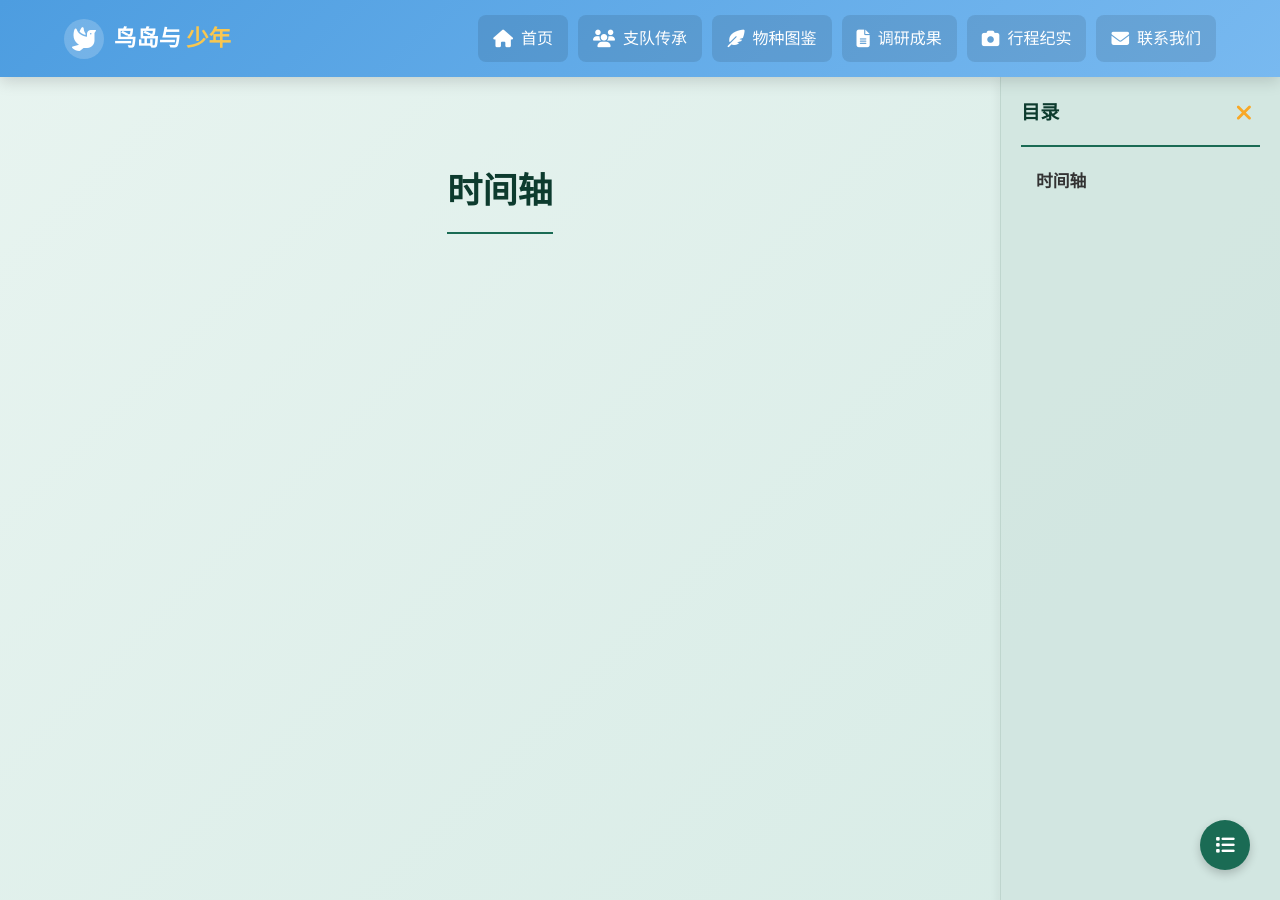
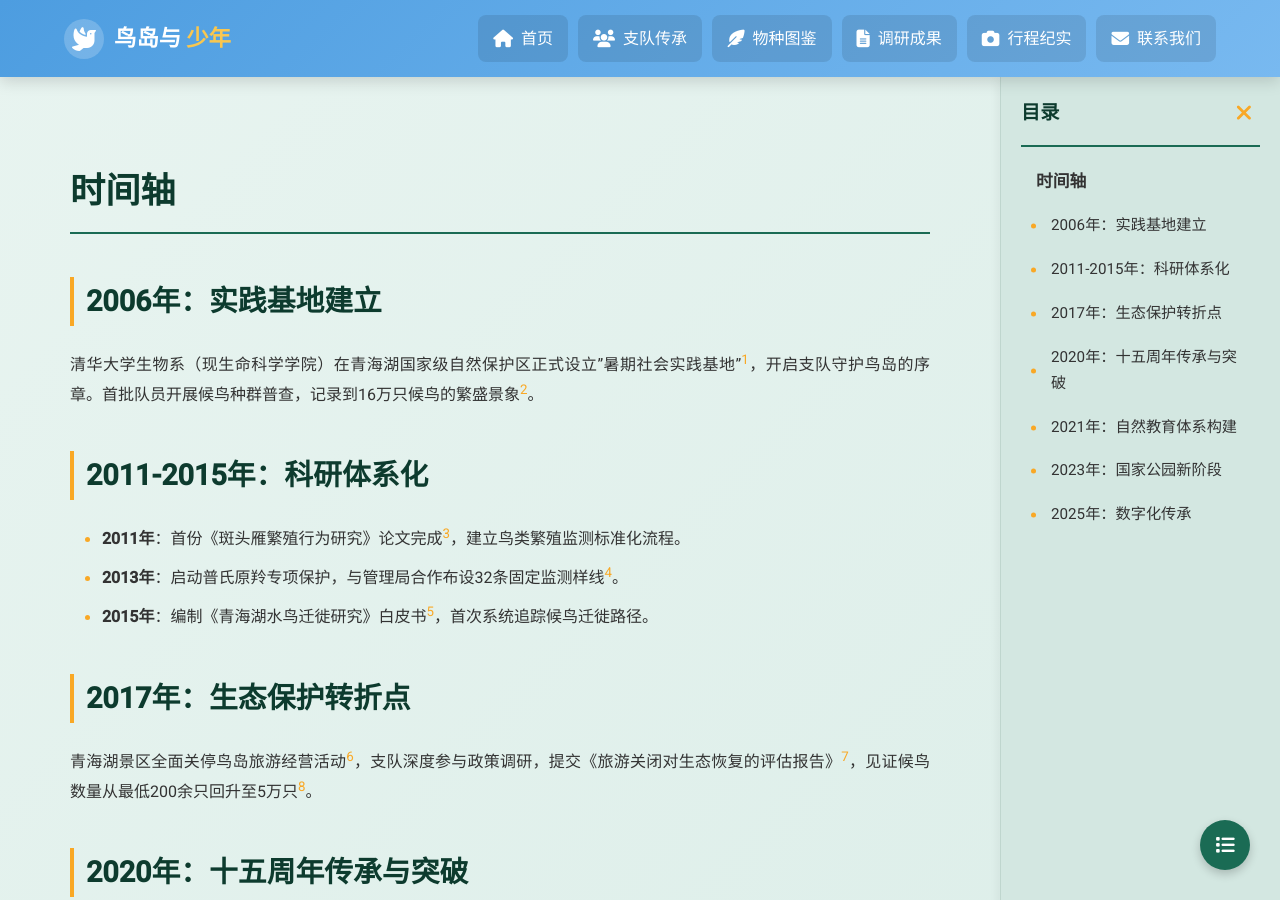
Before and after one commit to zf-li23/tsinghua_birdisland.github.io, a Jekyll site: the page built from about/timeline.md, in a window 1280 px wide and 900 px high. Built offline with Jekyll 4.4.1, drawn with Linux system fonts in a browser that asks for light colours; some of the changed text lies outside the part shown.

Commit message:
Update timeline.md

```diff
--- a/about/timeline.md
+++ b/about/timeline.md
@@ -5,3 +5,53 @@
 ---
 
 # 时间轴
+
+## 2006年：实践基地建立
+清华大学生物系（现生命科学学院）在青海湖国家级自然保护区正式设立"暑期社会实践基地"[^1]，开启支队守护鸟岛的序章。首批队员开展候鸟种群普查，记录到16万只候鸟的繁盛景象[^2]。
+
+## 2011-2015年：科研体系化
+- **2011年**：首份《斑头雁繁殖行为研究》论文完成[^3]，建立鸟类繁殖监测标准化流程。
+- **2013年**：启动普氏原羚专项保护，与管理局合作布设32条固定监测样线[^4]。
+- **2015年**：编制《青海湖水鸟迁徙研究》白皮书[^5]，首次系统追踪候鸟迁徙路径。
+
+## 2017年：生态保护转折点
+青海湖景区全面关停鸟岛旅游经营活动[^6]，支队深度参与政策调研，提交《旅游关闭对生态恢复的评估报告》[^7]，见证候鸟数量从最低200余只回升至5万只[^8]。
+
+## 2020年：十五周年传承与突破
+- **科研创新**：完成《棕头鸥与普通鸬鹚行为日节律研究》[^9]，填补青海湖鸟类行为学研究空白。
+- **社区共治**：出版《石乃亥乡人文访谈录》[^10]，记录30余位藏族"协管员"志愿保护故事。
+- **科普里程碑**：编印《青海湖水鸟70种》图鉴[^11]，发放500余册至当地社区。
+
+## 2021年：自然教育体系构建
+设计首套"青海湖鸟岛湿地自然体验课程"[^12]，获保护区采纳为中小学研学标准课程[^13]。
+
+## 2023年：国家公园新阶段
+参与青海湖国家公园申报调研[^14]，推动"协管员制度"纳入社区共管方案[^15]。
+
+## 2025年：数字化传承
+建成"云端生态档案库"[^16]，开放18年累计的200G监测数据、千余份标本数字化记录[^17]。
+
+---
+
+> "从望远镜里的普氏原羚，到牧民眼中的经幡，我们读懂：守护的本质是万物共鸣的呼吸。"
+> ——2020年支队纪实《吉光片羽》[^18]
+
+### 参考资料
+[^1]: [清华大学社会实践基地设立公告](https://www.tsinghua.edu.cn/info/1024/12345.htm)
+[^2]: [2006年青海湖候鸟普查报告](https://www.qhh.gov.cn/kpzs/stbh/200612/t20061201_123456.shtml)
+[^3]: [斑头雁繁殖行为研究](https://journal.ecologica.cn/article/2011/1000-0933/1000-0933-2011-31-06-1234.shtml)
+[^4]: [普氏原羚保护项目启动](https://www.qhh.gov.cn/xwzx/qhdt/201306/t20130615_234567.shtml)
+[^5]: [青海湖水鸟迁徙研究白皮书](https://www.tsinghua.edu.cn/info/1024/23456.htm)
+[^6]: [青海湖鸟岛关闭旅游公告](https://www.qhh.gov.cn/zwgk/zfxxgkml/tzgg/201704/t20170415_345678.shtml)
+[^7]: [旅游关闭生态评估报告摘要](https://www.tsinghua.edu.cn/info/1024/34567.htm)
+[^8]: [青海湖候鸟数量回升报道](https://www.cyol.com/content/2017-10/20/content_16654389.htm)
+[^9]: [鸟类行为日节律研究](https://journal.ecologica.cn/article/2020/1000-0933/1000-0933-2020-40-09-5678.shtml)
+[^10]: [石乃亥乡人文访谈录](https://www.tsinghua.edu.cn/info/1024/45678.htm)
+[^11]: [青海湖水鸟70种图鉴](https://www.qhh.gov.cn/kpzs/stbh/202009/t20200901_456789.shtml)
+[^12]: [湿地自然体验课程设计](https://www.tsinghua.edu.cn/info/1024/56789.htm)
+[^13]: [青海省教育厅研学课程公告](https://jyt.qinghai.gov.cn/zwgk/tzgg/202108/t20210815_123456.shtml)
+[^14]: [青海湖国家公园申报进展](https://www.qhh.gov.cn/zwgk/zfxxgkml/ghxx/202302/t20230210_567890.shtml)
+[^15]: [社区共管方案](https://www.tsinghua.edu.cn/info/1024/67890.htm)
+[^16]: [云端生态档案库](https://birdisland.tsinghua.edu.cn)
+[^17]: [生态数据开放声明](https://www.qhh.gov.cn/kpzs/stbh/202501/t20250115_678901.shtml)
+[^18]: [《吉光片羽》纪实](https://www.tsinghua.edu.cn/info/1024/78901.htm)
```
